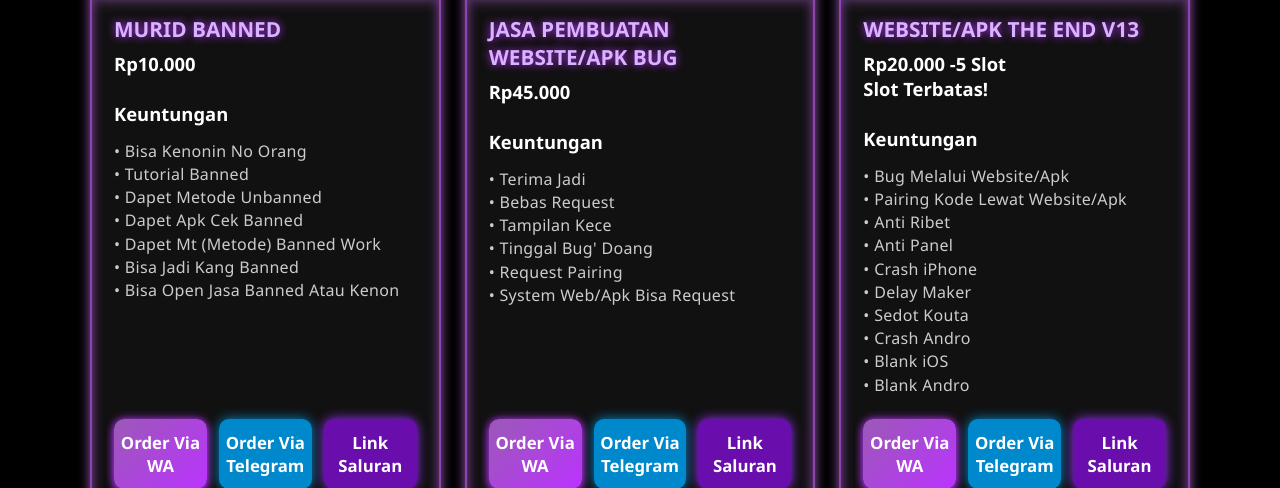
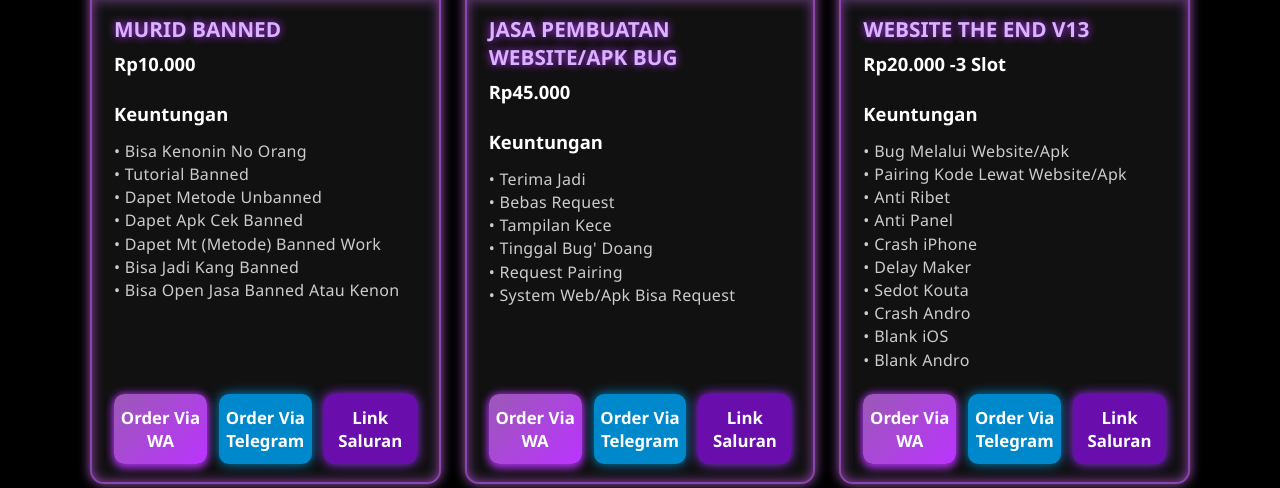
Before and after one commit to ZalCyberSec/ZalOfficial-Store, a plain HTML site: page index.html in a window 1280 px wide. Shown: the part 519-1007 px from the top of the page. Drawn offline with Linux system fonts and the light colour scheme.

Commit message:
Update index.html

```diff
--- a/index.html
+++ b/index.html
@@ -211,8 +211,8 @@
     <div class="product-card">
     <img class="product-image" src="https://files.catbox.moe/bfvjt1.jpg" alt="Panel Pteroadctyl" />
     <div class="product-content">
-      <div class="product-name">WEBSITE/APK THE END V13</div>
-      <div class="product-price">Rp20.000 -5 Slot<br />Slot Terbatas!<br /><br />
+      <div class="product-name">WEBSITE THE END V13</div>
+      <div class="product-price">Rp20.000 -3 Slot<br /><br />
       Keuntungan</div>
       <div class="product-benefits">
 • Bug Melalui Website/Apk<br />
```
